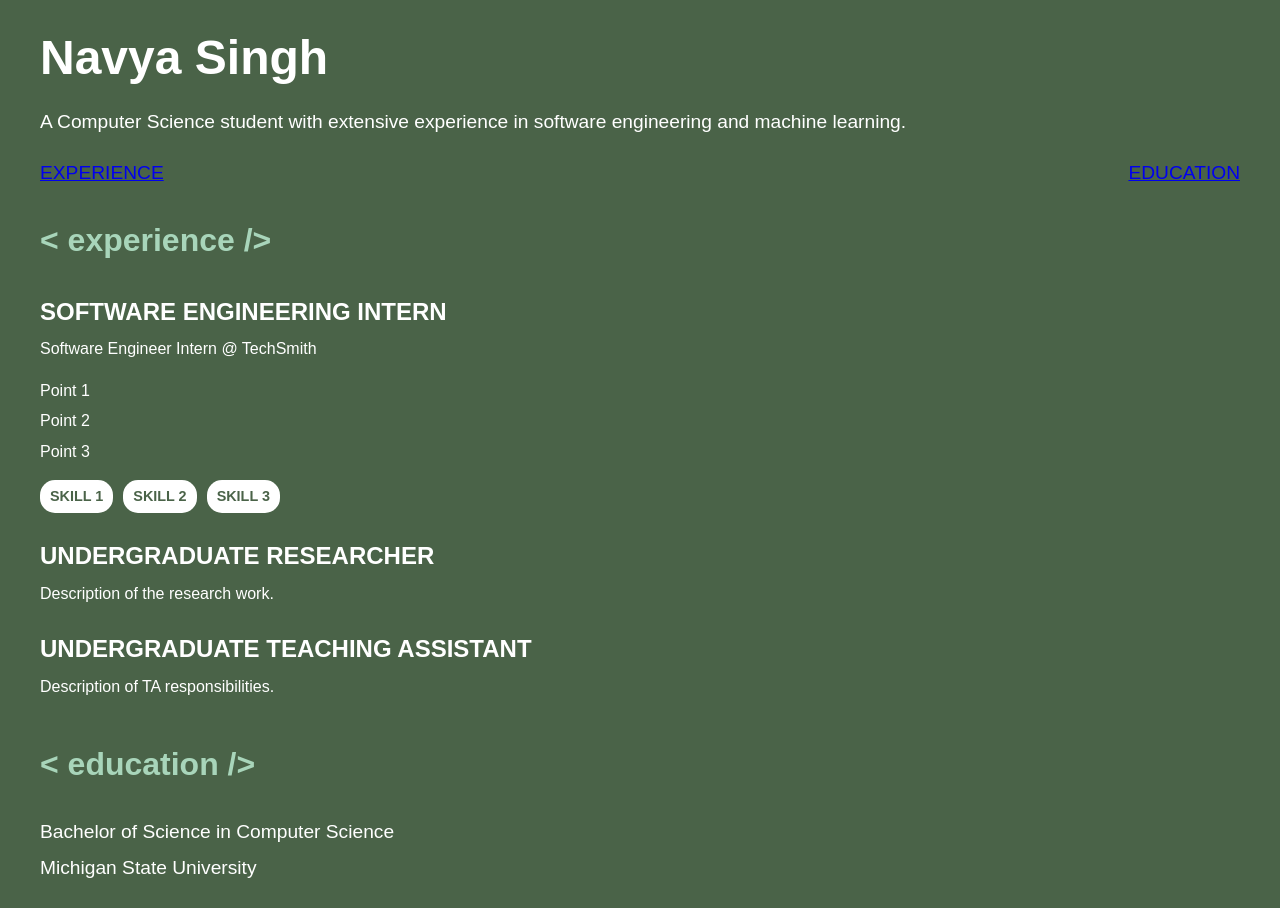
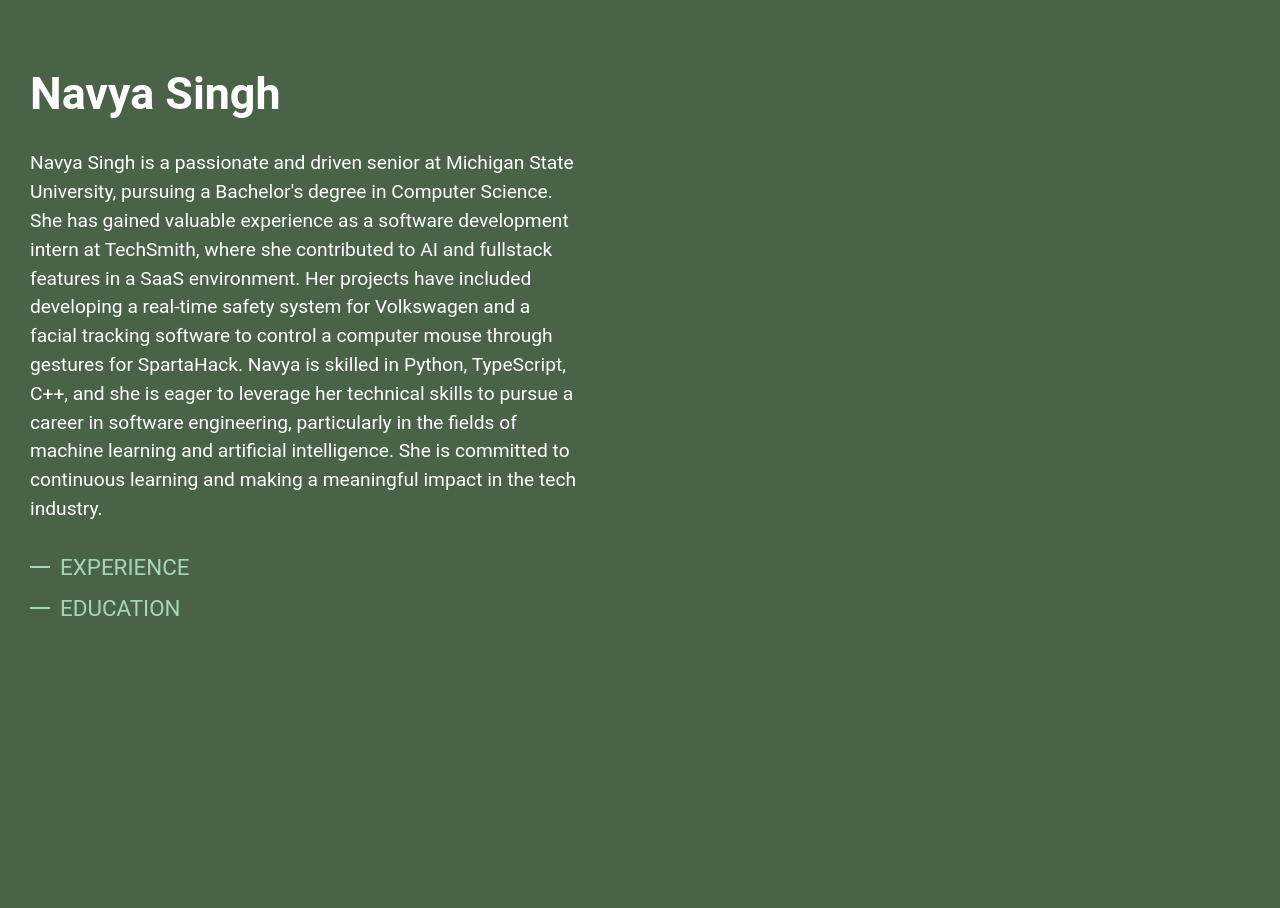
Before and after one commit to singhn13/mi349-final-project, a plain HTML site: page index.html in a window 1280 px wide. After the commit the page ends 800 px from the top, so only its background shows below. Drawn offline with Linux system fonts and the light colour scheme.

Commit message:
format CSS, add HTML

```diff
--- a/index.html
+++ b/index.html
@@ -2,52 +2,29 @@
 <html lang="en">
 <head>
   <meta charset="UTF-8">
-  <meta name="viewport" content="width=device-width, initial-scale=1.0">
-  <title>Navya Singh Portfolio</title>
+  <title>Navya Singh's Portfolio</title>
   <link rel="stylesheet" href="style.css">
 </head>
 <body>
   <div class="container">
-    <header class="main-header">
-      <h1>Navya Singh</h1>
-      <p>A Computer Science student with extensive experience in software engineering and machine learning.</p>
-    </header>
-    <nav class="nav-bar">
-      <a href="experience.html">EXPERIENCE</a>
-      <a href="education.html">EDUCATION</a>
-    </nav>
-    <main>
-      <section class="experience">
-        <h2>&lt; experience /&gt;</h2>
-        <div class="job">
-          <h3>SOFTWARE ENGINEERING INTERN</h3>
-          <p>Software Engineer Intern @ TechSmith</p>
-          <ul>
-            <li>Point 1</li>
-            <li>Point 2</li>
-            <li>Point 3</li>
-          </ul>
-          <div class="skills">
-            <span>SKILL 1</span>
-            <span>SKILL 2</span>
-            <span>SKILL 3</span>
-          </div>
-        </div>
-        <div class="job">
-          <h3>UNDERGRADUATE RESEARCHER</h3>
-          <p>Description of the research work.</p>
-        </div>
-        <div class="job">
-          <h3>UNDERGRADUATE TEACHING ASSISTANT</h3>
-          <p>Description of TA responsibilities.</p>
-        </div>
-      </section>
-      <section class="education">
-        <h2>&lt; education /&gt;</h2>
-        <p>Bachelor of Science in Computer Science</p>
-        <p>Michigan State University</p>
-      </section>
-    </main>
+    <aside class="sidebar">
+      <h1 class="name">Navya Singh</h1>
+      <p class="tagline">Navya Singh is a passionate and driven senior at Michigan State University, pursuing a Bachelor's degree in Computer Science. She has gained valuable experience as a software development intern at TechSmith, where she contributed to AI and fullstack features in a SaaS environment. Her projects have included developing a real-time safety system for Volkswagen and a facial tracking software to control a computer mouse through gestures for SpartaHack. Navya is skilled in Python, TypeScript, C++, and she is eager to leverage her technical skills to pursue a career in software engineering, particularly in the fields of machine learning and artificial intelligence. She is committed to continuous learning and making a meaningful impact in the tech industry.</p>
+      <nav class="menu">
+        <a href="experience.html" class="menu-item">
+          <span class="menu-line"></span> EXPERIENCE
+        </a>
+        <a href="education.html" class="menu-item">
+          <span class="menu-line"></span> EDUCATION
+        </a>
+      </nav>
+    </aside>
+
+    <div class="content">
+      <!-- Content will be dynamically loaded here -->
+    </div>
   </div>
+
+  <script src="script.js"></script>
 </body>
 </html>
--- /dev/null
+++ b/script.js
@@ -0,0 +1,48 @@
+function updateActiveMenu() {
+    const sections = document.querySelectorAll(".content-section");
+    const menuItems = document.querySelectorAll(".menu-item");
+
+    let currentPage = window.location.pathname.split("/").pop();
+
+    sections.forEach((section) => {
+      const sectionTop = section.offsetTop;
+      const sectionHeight = section.offsetHeight;
+      if (window.scrollY >= sectionTop - 50 && window.scrollY < sectionTop + sectionHeight) {
+        currentPage = section.getAttribute("id") + ".html";
+      }
+    });
+
+    menuItems.forEach((item) => {
+      item.classList.remove("active");
+      if (item.getAttribute("href") === currentPage) {
+        item.classList.add("active");
+      }
+    });
+  }
+
+  document.querySelectorAll(".menu-item").forEach((item) => {
+    item.addEventListener("click", (e) => {
+      e.preventDefault();
+
+      const targetPage = item.getAttribute("href");
+      window.history.pushState({}, "", targetPage);
+
+      fetch(targetPage)
+        .then((response) => response.text())
+        .then((html) => {
+          document.querySelector(".content").innerHTML = html;
+
+          document.querySelectorAll(".menu-item").forEach((menuItem) => {
+            menuItem.classList.remove("active");
+          });
+          item.classList.add("active");
+
+          updateActiveMenu();
+        })
+        .catch((error) => console.error('Error loading page:', error));
+
+      window.scrollTo({ top: 0, behavior: 'smooth' });
+    });
+  });
+  window.addEventListener("load", updateActiveMenu);
+  window.addEventListener("scroll", updateActiveMenu);
--- a/style.css
+++ b/style.css
@@ -1,102 +1,133 @@
-/* Global styles */
 body {
-    font-family: 'Arial', sans-serif;
+  font-family: 'Roboto', sans-serif;
   margin: 0;
   padding: 0;
+  display: flex;
   background-color: #4A6348;
   color: #FFFFFF;
-    line-height: 1.6;
+  font-size: 18px;
 }
 
 .container {
-    max-width: 1200px;
-    margin: auto;
-    padding: 20px;
+  display: flex;
+  width: 100%;
+  height: 100vh;
+  overflow: hidden;
 }
 
-  /* Header */
-  .main-header {
-    text-align: left;
+.sidebar {
+  position: sticky;
+  top: 0;
+  width: 75%;
+  height: 100vh;
+  padding: 30px;
+  background-color: #4A6348;
+  display: flex;
+  flex-direction: column;
+  align-items: flex-start;
+}
+
+.name {
+  font-size: 2.8rem;
+  font-weight: bold;
+  margin-bottom: 10px;
+}
+
+.tagline {
+  font-size: 1.2rem;
+  margin-bottom: 30px;
+  line-height: 1.5;
+}
+
+.menu {
+  display: flex;
+  flex-direction: column;
+  gap: 15px;
+}
+
+.menu-item {
+  display: flex;
+  align-items: center;
+  font-size: 1.4rem;
+  color: #A8D5BA;
+  text-decoration: none;
+  text-transform: uppercase;
+  position: relative;
+  transition: all 0.3s;
+}
+
+.menu-item:hover,
+.menu-item.active {
+  color: #FFFFFF;
+}
+
+.menu-line {
+  height: 2px;
+  width: 20px;
+  background-color: #A8D5BA;
+  margin-right: 10px;
+  transition: all 0.3s;
+}
+
+.menu-item.active .menu-line {
+  width: 40px;
+  background-color: #FFFFFF;
+}
+
+.content {
+  width: 75%;
+  padding: 60px;
+  overflow-y: auto;
+}
+
+.content-section {
+  margin-bottom: 60px;
+  display: flex;
+  flex-direction: column;
+  align-items: flex-start;
+}
+
+.content-section img {
+  width: 100%;
+  max-width: 600px;
+  margin-bottom: 20px;
+  border-radius: 10px;
+}
+
+.content-section h2 {
+  font-size: 2.5rem;
+  color: #A8D5BA;
   margin-bottom: 20px;
 }
 
-  .main-header h1 {
-    font-size: 3rem;
-    font-weight: bold;
-    margin: 0;
+.content-section p {
+  font-size: 1.2rem;
+  margin: 10px 0;
+  color: #eeeeee;
 }
 
-  .main-header p {
-    font-size: 1.2rem;
-    margin-top: 10px;
+.content-section ul {
+  list-style-type: disc;
+  padding-left: 20px;
 }
 
-  /* Navigation Bar */
-  .nav-bar {
-    display: flex;
-    justify-content: space-between;
-    margin: 20px 0;
-    font-size: 1.2rem;
-  }
-
-  .nav-bar span {
-    text-transform: uppercase;
-    color: #A8D5BA;
-    cursor: pointer;
-  }
-
-  .nav-bar span:hover {
-    color: #FFFFFF;
-  }
-
-  /* Experience Section */
-  .experience h2, .education h2 {
-    font-size: 2rem;
-    text-transform: lowercase;
-    color: #A8D5BA;
-  }
-
-  .job h3 {
-    font-size: 1.5rem;
-    font-weight: bold;
-    margin-bottom: 5px;
-  }
-
-  .job p {
+.content-section ul li {
   font-size: 1rem;
-    margin: 5px 0 10px;
-  }
-
-  .job ul {
-    list-style-type: none;
-    padding-left: 0;
-  }
-
-  .job ul li {
-    margin-bottom: 5px;
+  margin-bottom: 10px;
+  color: #e0e0e0;
 }
 
 .skills {
   display: flex;
-    gap: 10px;
-    margin-top: 10px;
+  gap: 12px;
+  margin-top: 12px;
 }
 
 .skills span {
   background: #FFFFFF;
   color: #4A6348;
-    padding: 5px 10px;
+  padding: 6px 12px;
   border-radius: 15px;
-    font-size: 0.9rem;
+  font-size: 1rem;
   font-weight: bold;
 }
-
-  /* Education Section */
-  .education {
-    margin-top: 40px;
-  }
-
-  .education p {
-    font-size: 1.2rem;
-    margin: 5px 0;
-  }
```
Also changed, not shown: education.html (+14 -19 lines), experience.html (+33 -24 lines), images/campus.png (added), 1 other file. Lines whose indentation alone changed are shown as unchanged.
